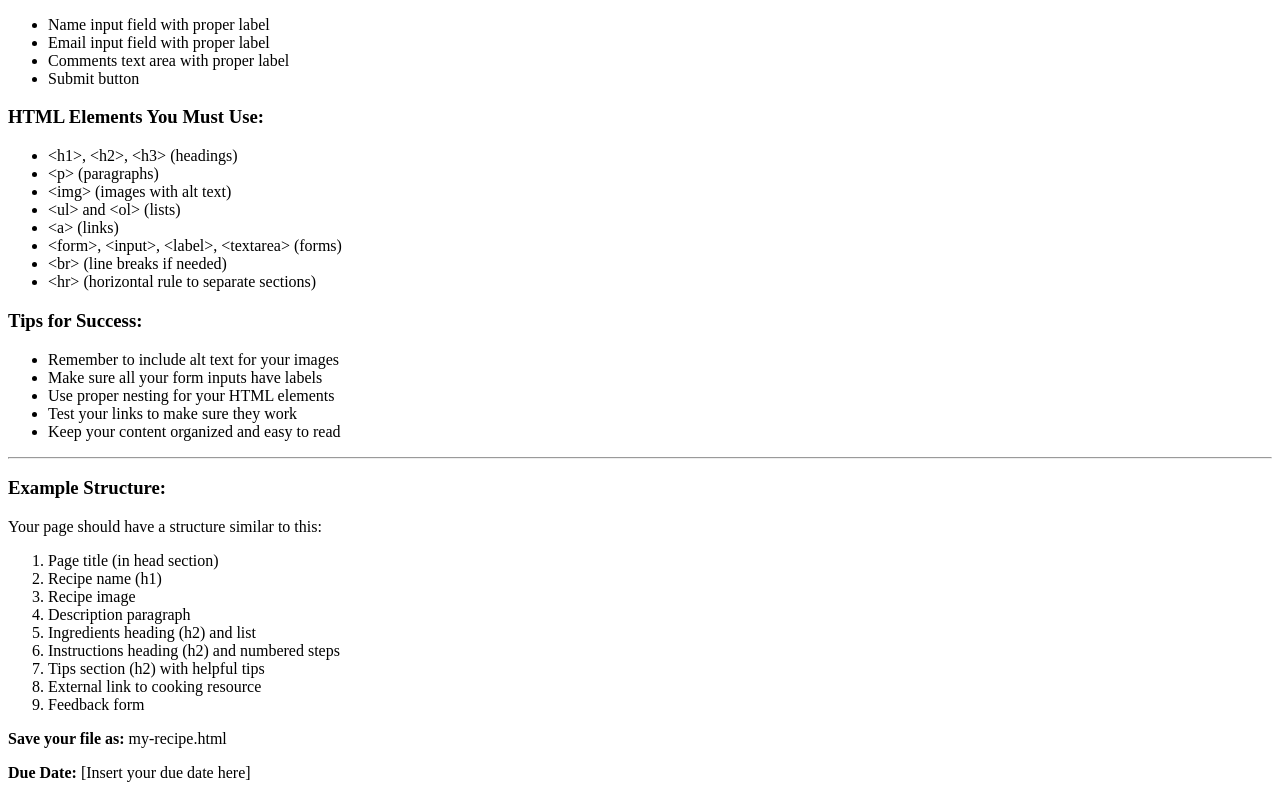
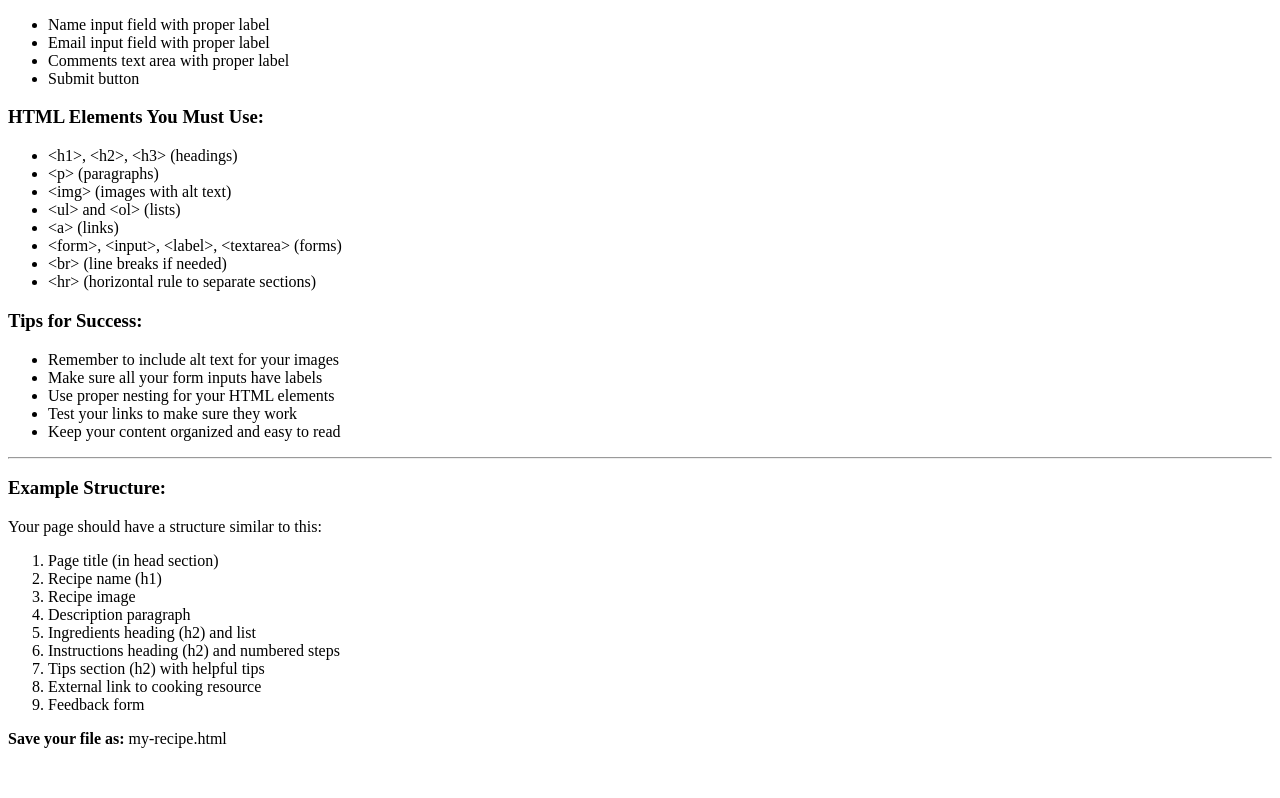
Before and after one commit to Marrwan/assignment_3, a plain HTML site: page index.html in a window 1280 px wide. Shown: the part 410-1208 px from the top of the page. After the commit the page ends 1174 px from the top, so only its background shows below. Drawn offline with Linux system fonts and the light colour scheme.

Commit message:
Update index.html

```diff
--- a/index.html
+++ b/index.html
@@ -71,6 +71,5 @@
     </ol>
 
     <p><strong>Save your file as:</strong> my-recipe.html</p>
-    <p><strong>Due Date:</strong> [Insert your due date here]</p>
 </body>
 </html>
```
